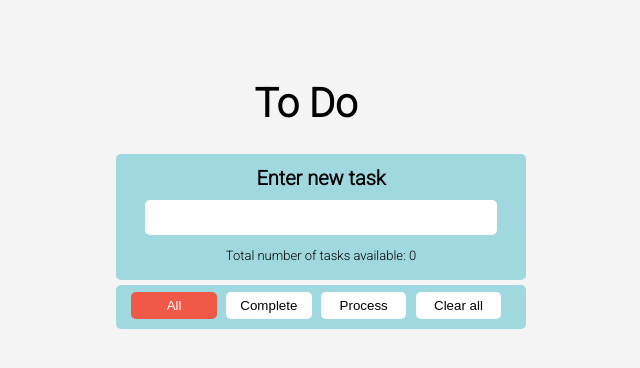
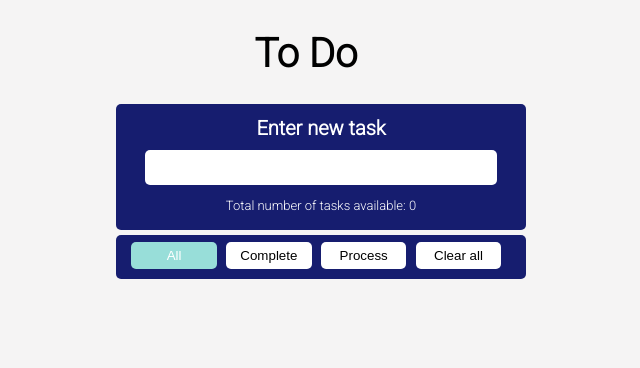
Before and after one commit to vietvd13/To-Do-App, a Vue app: page / in a window 1280 px wide. Shown: the top 368 px of the page, without its empty margins (334-974 px from the left). Built offline with nearby package versions, Linux system fonts and the light colour scheme.

Commit message:
[To Do App] Update style for all page

```diff
--- a/src/components/IndexToDo.vue
+++ b/src/components/IndexToDo.vue
@@ -29,7 +29,7 @@ export default {
     .todo {
         width: 30%;
         margin: 0 auto;
-        margin-top: 80px;
+        margin-top: 30px;
     }
 
     .todo > h1 {
--- a/src/components/ToDoFooter.vue
+++ b/src/components/ToDoFooter.vue
@@ -69,7 +69,7 @@ export default {
                     justify-content: center;
                     border: none;
                     border-radius: 5px;
-                    background-color: #f05945;
+                    background-color: #98ded9;
                     color: #fff;
                     cursor: pointer;
                 `;
@@ -120,7 +120,7 @@ export default {
     .zone-footer {
         width: 100%;
         height: 30px;
-        background-color: #9fd8df;
+        background-color: #161d6f;
         padding: 7px 15px 7px 15px;
         margin-top: 5px;
         border-radius: 5px;
--- a/src/components/ToDoInput.vue
+++ b/src/components/ToDoInput.vue
@@ -10,7 +10,7 @@
         v-model="newTask"
         @keyup.enter="addNewTask()"
       >
-      <p style="margin-bottom: 10px; font-size: 13px;">Total number of tasks available: {{ count }}</p>
+      <p style="margin-bottom: 10px; font-size: 13px; color: #fff;">Total number of tasks available: {{ count }}</p>
     </div>
   </div>
 </template>
@@ -60,7 +60,7 @@ export default {
     overflow: hidden;
     text-align: center;
     padding: 7px 15px 7px 15px;
-    background-color: #9fd8df;
+    background-color: #161d6f;
     border-radius: 5px;
   }
 
@@ -82,7 +82,7 @@ export default {
  .zone-input > h2 {
    margin-top: 5px;
    margin-bottom: 10px;
-   color: #000;
+   color: #fff;
    font-size: 20px;
  }
 </style>
--- a/src/components/ToDoList.vue
+++ b/src/components/ToDoList.vue
@@ -103,7 +103,7 @@ export default {
     .zone-list {
         width: 100%;
         min-height: 30px;
-        background-color: #f5c0c0;
+        background-color: #98ded9;
         padding: 7px 15px 7px 15px;
         padding-top: 7px;
         padding-bottom: 7px;
@@ -155,9 +155,8 @@ export default {
         border: none;
         border-radius: 5px;
         padding: 5px 10px 5px 10px;
-        background-color: #f25287;
-        color: #ffffff;
-        font-weight: 600;
+        background-color: #c7ffd8;
+        color: #333;
         cursor: pointer;
     }
 
```
